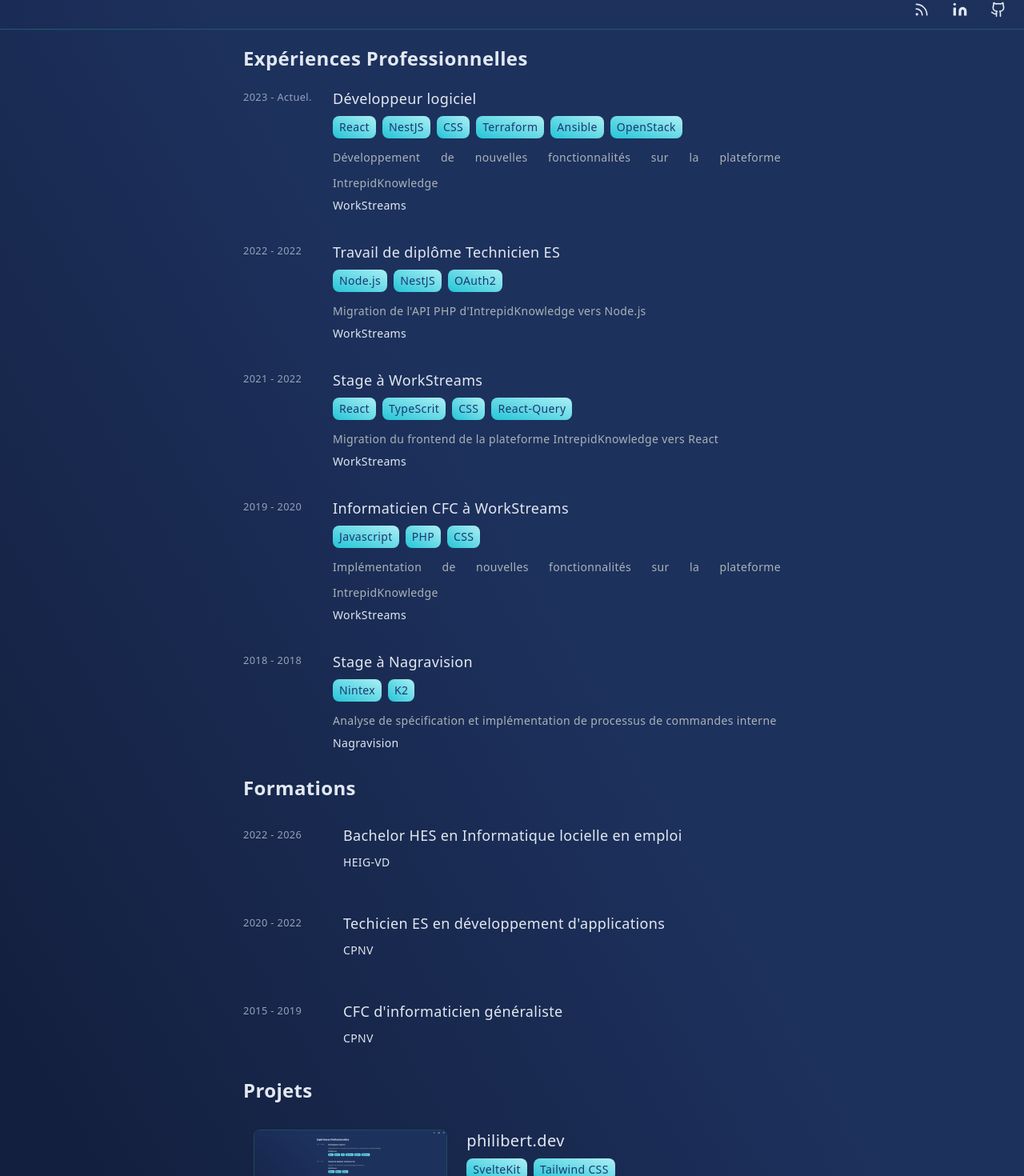
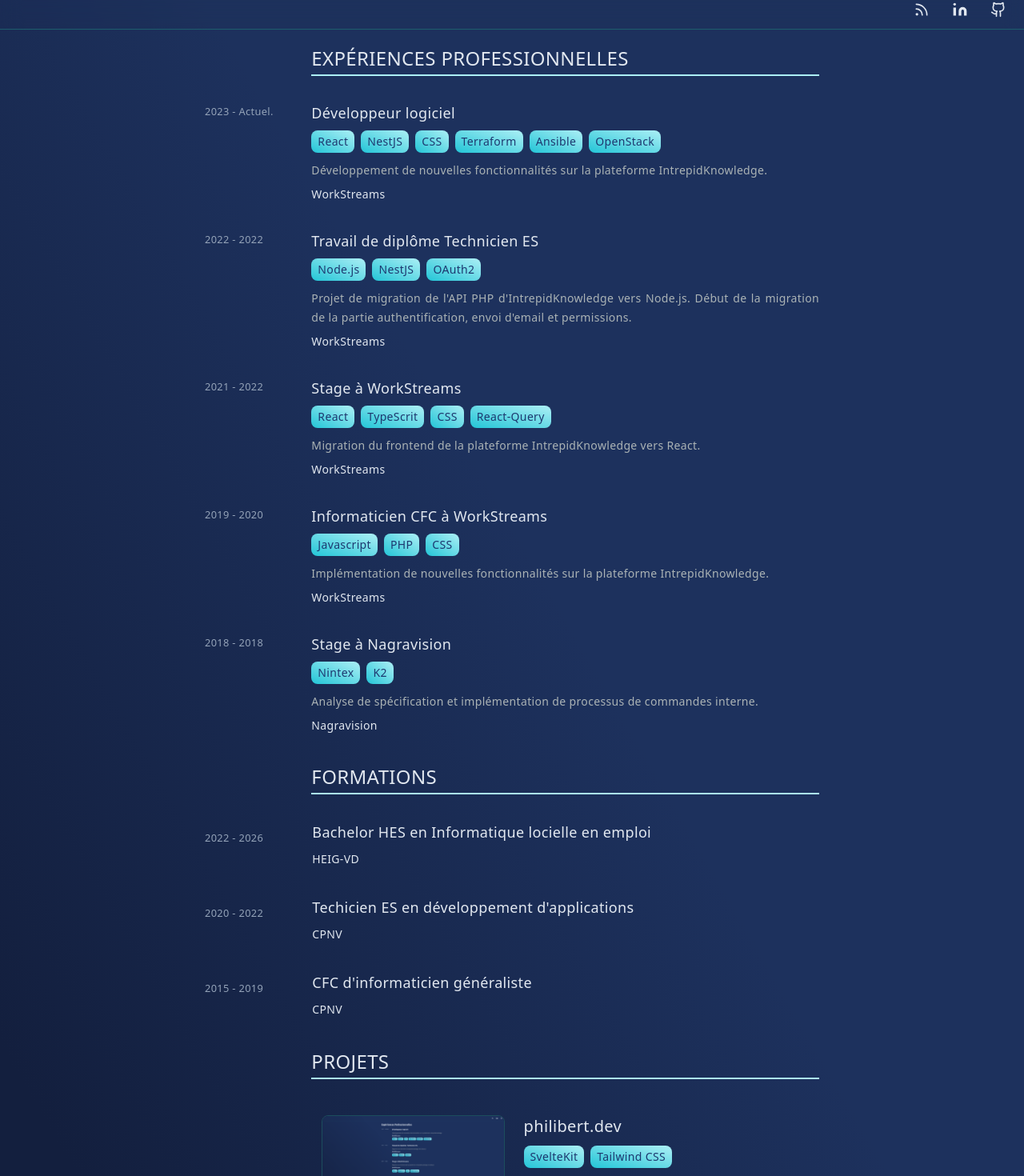
Before and after one commit to AlexandrePhilibert/philibert.dev, a SvelteKit app: page / in a window 1280 px wide. Shown: the part 12-1482 px from the top of the page at 80% size. Built offline with nearby package versions, Linux system fonts and the light colour scheme.

Commit message:
grid layout with title offset

```diff
--- a/src/routes/+page.svelte
+++ b/src/routes/+page.svelte
@@ -35,7 +35,7 @@
 		{
 			title: 'Développeur logiciel',
 			description: [
-				'Développement de nouvelles fonctionnalités sur la plateforme IntrepidKnowledge'
+				'Développement de nouvelles fonctionnalités sur la plateforme IntrepidKnowledge.'
 			],
 			technologies: ['React', 'NestJS', 'CSS', 'Terraform', 'Ansible', 'OpenStack'],
 			company: {
@@ -47,7 +47,9 @@
 		},
 		{
 			title: 'Travail de diplôme Technicien ES',
-			description: ["Migration de l'API PHP d'IntrepidKnowledge vers Node.js"],
+			description: [
+				"Projet de migration de l'API PHP d'IntrepidKnowledge vers Node.js. Début de la migration de la partie authentification, envoi d'email et permissions."
+			],
 			technologies: ['Node.js', 'NestJS', 'OAuth2'],
 			company: {
 				name: 'WorkStreams',
@@ -58,7 +60,7 @@
 		},
 		{
 			title: 'Stage à WorkStreams',
-			description: ['Migration du frontend de la plateforme IntrepidKnowledge vers React'],
+			description: ['Migration du frontend de la plateforme IntrepidKnowledge vers React.'],
 			technologies: ['React', 'TypeScrit', 'CSS', 'React-Query'],
 			company: {
 				name: 'WorkStreams',
@@ -70,7 +72,7 @@
 		{
 			title: 'Informaticien CFC à WorkStreams',
 			description: [
-				'Implémentation de nouvelles fonctionnalités sur la plateforme IntrepidKnowledge'
+				'Implémentation de nouvelles fonctionnalités sur la plateforme IntrepidKnowledge.'
 			],
 			technologies: ['Javascript', 'PHP', 'CSS'],
 			company: {
@@ -82,7 +84,9 @@
 		},
 		{
 			title: 'Stage à Nagravision',
-			description: ['Analyse de spécification et implémentation de processus de commandes interne'],
+			description: [
+				'Analyse de spécification et implémentation de processus de commandes interne.'
+			],
 			technologies: ['Nintex', 'K2'],
 			company: {
 				name: 'Nagravision',
@@ -137,7 +141,7 @@
 				"Application de suivi des heures de travail, suivi des chantiers et de partage de fichiers pour les employés de l'entreprise.",
 			url: null,
 			image: '/imgs/drive_bocherens_com.png',
-			technologies: ['Laravel', 'React', 'MUI', 'NGINX']
+			technologies: ['Laravel', 'React', 'TypeScript', 'MUI', 'NGINX']
 		},
 		{
 			name: 'pinceau.ch',
@@ -158,12 +162,16 @@
 	];
 </script>
 
-<main class="flex flex-col w-full items-center space-y-8 my-6">
-	<div class="max-w-2xl w-full">
-		<h2 class="text-2xl mb-6 font-bold">Expériences Professionnelles</h2>
-		<ol class="space-y-8">
+<div class="flex justify-center">
+	<main class="flex flex-col w-full max-w-3xl items-center space-y-10 my-6">
+		<div class="grid grid-cols-6 w-full gap-8">
+			<div class="col-start-2 col-span-5">
+				<h2 class="text-2xl mb-2 font-medium uppercase">Expériences Professionnelles</h2>
+				<hr class="border-scooter-200 border-b" />
+			</div>
+			<ol class="contents">
 				{#each professionalExperiences as experience}
-				<li class="grid grid-cols-6">
+					<li class="contents">
 						<div class="col-span-1">
 							<span class="text-slate-400 text-sm">
 								<span>{experience.startYear}</span> - <span>{experience.endYear ?? 'Actuel.'}</span>
@@ -171,7 +179,7 @@
 						</div>
 						<div class="col-span-5">
 							<h2 class="font-medium text-lg mb-1">{experience.title}</h2>
-						<ul class="flex flex-wrap mb-1 -ml-1">
+							<ul class="flex flex-wrap mb-1.5 -ml-1">
 								{#each experience.technologies as technology}
 									<li
 										class="m-1 py-0.5 px-2 font-medium rounded-lg text-cerulean-blue-800 bg-gradient-to-tr from-scooter-400 to-scooter-200 select-none"
@@ -180,8 +188,13 @@
 									</li>
 								{/each}
 							</ul>
-						<p class="text-justify text-base/8 text-oslo-gray-300">{experience.description}</p>
-						<a href={experience.company.url} class="flex items-center font-medium group space-x-2">
+							<p class="text-justify text-base/6 text-oslo-gray-300 mb-1.5">
+								{experience.description}
+							</p>
+							<a
+								href={experience.company.url}
+								class="flex items-center font-medium group space-x-2 max-w-min"
+							>
 								<span>
 									{experience.company.name}
 								</span>
@@ -195,7 +208,7 @@
 									stroke-width="2"
 									stroke-linecap="round"
 									stroke-linejoin="round"
-								class="text-oslo-gray-200 group-hover:inline-block hidden mb-0.5"
+									class="text-oslo-gray-200 group-hover:visible invisible mb-0.5"
 									><path d="M18 13v6a2 2 0 0 1-2 2H5a2 2 0 0 1-2-2V8a2 2 0 0 1 2-2h6" /><polyline
 										points="15 3 21 3 21 9"
 									/><line x1="10" x2="21" y1="14" y2="3" /></svg
@@ -207,11 +220,14 @@
 			</ol>
 		</div>
 
-	<div class="max-w-2xl w-full">
-		<h2 class="text-2xl mb-6 font-bold">Formations</h2>
-		<ol class="space-y-8">
+		<div class="grid grid-cols-6 gap-8 w-full">
+			<div class="col-start-2 col-span-5">
+				<h2 class="text-2xl mb-2 font-medium uppercase">Formations</h2>
+				<hr class="border-scooter-200 border-b" />
+			</div>
+			<ol class="contents">
 				{#each educations as education}
-				<li class="grid grid-cols-6 group">
+					<li class="contents">
 						<div class="col-span-1 pt-2.5">
 							<span class="text-slate-400 text-sm">
 								<span>{education.startYear}</span> - <span>{education.endYear}</span>
@@ -219,7 +235,7 @@
 						</div>
 						<a
 							href={education.url}
-						class="col-span-5 px-3 py-2 cursor-pointer hover:bg-cerulean-blue-900 bg-opacity-50 rounded-md border border-transparent hover:border-scooter-900"
+							class="col-span-5 px-3 py-2 -mx-3 -my-2 cursor-pointer hover:bg-cerulean-blue-900 bg-opacity-50 rounded-md border border-transparent hover:border-scooter-900 group"
 						>
 							<span class="flex justify-between">
 								<h2 class="font-medium text-lg mb-2">{education.name}</h2>
@@ -246,11 +262,14 @@
 			</ol>
 		</div>
 
-	<div class="max-w-2xl w-full">
-		<h2 class="text-2xl mb-6 font-bold">Projets</h2>
-		<ol class="space-y-8">
+		<div class="grid grid-cols-6 gap-8 w-full">
+			<div class="col-start-2 col-span-5">
+				<h2 class="col-span-6 text-2xl mb-2 font-medium uppercase">Projets</h2>
+				<hr class="border-scooter-200 border-b" />
+			</div>
+			<ol class="contents">
 				{#each projects as project}
-				<li>
+					<li class="col-start-2 col-span-5">
 						<ConditionalWrapper
 							tag="a"
 							wrap={!!project.url}
@@ -265,7 +284,7 @@
 								</div>
 								<div class="col-span-5">
 									<span class="flex justify-between">
-									<h2 class="font-medium text-xl mb-1">{project.name}</h2>
+										<h2 class="font-medium text-xl mb-1.5">{project.name}</h2>
 										{#if !!project.url}
 											<svg
 												xmlns="http://www.w3.org/2000/svg"
@@ -298,7 +317,7 @@
 											</li>
 										{/each}
 									</ul>
-								<p class="text-oslo-gray-300 text-justify">{project.description}</p>
+									<p class="text-oslo-gray-300 text-base/6 text-justify">{project.description}</p>
 								</div>
 							</div>
 						</ConditionalWrapper>
@@ -307,3 +326,4 @@
 			</ol>
 		</div>
 	</main>
+</div>
```
Lines whose indentation alone changed are shown as unchanged.
